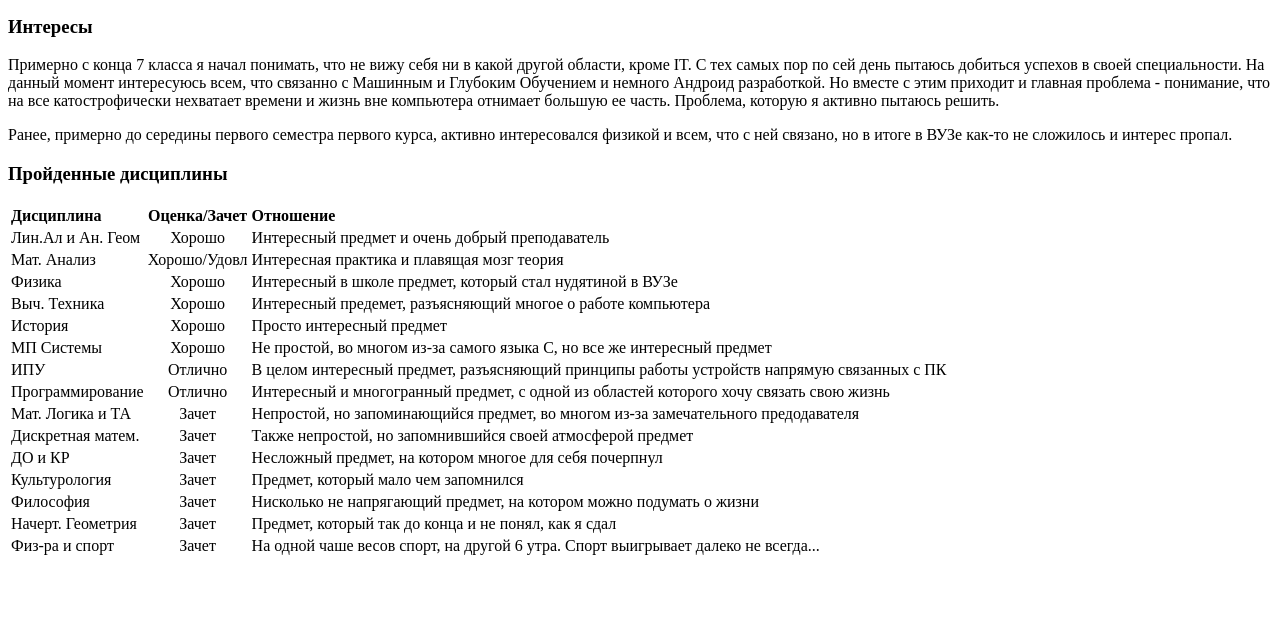
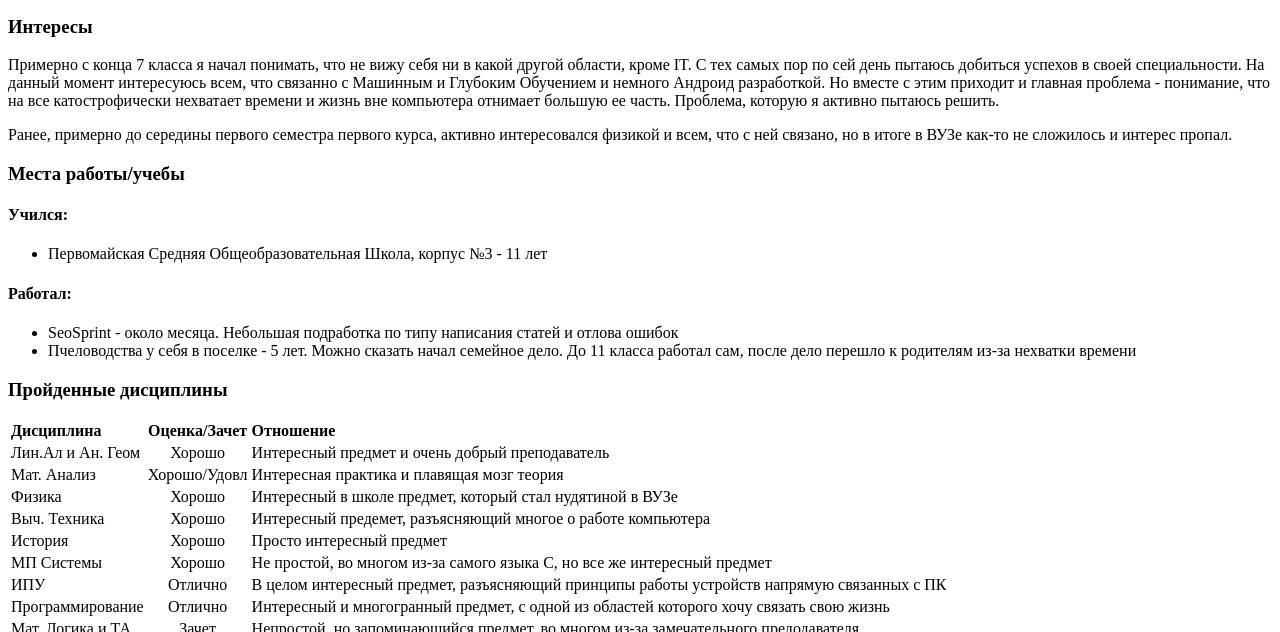
Before and after one commit to HopelessFlavor/profile, an Eleventy site: page src/index.md in a window 1280 px wide. Shown: the part 468-1100 px from the top of the page. Before the commit the page ends 1034 px from the top, so only its background shows below. Built offline with nearby package versions, Linux system fonts and the light colour scheme; Eleventy itself is replaced by a stand-in of ours; files that its build step writes are made by us from their sources.

```diff
--- a/src/index.md
+++ b/src/index.md
@@ -19,6 +19,15 @@
 Ранее, примерно до середины первого семестра первого курса, активно интересовался физикой и всем,
 что с ней связано, но в итоге в ВУЗе как-то не сложилось и интерес пропал.
 
+### Места работы/учебы
+
+#### Учился:
+* Первомайская Средняя Общеобразовательная Школа, корпус №3 - 11 лет
+
+#### Работал:
+* SeoSprint - около месяца. Небольшая подработка по типу написания статей и отлова ошибок
+* Пчеловодства у себя в поселке - 5 лет. Можно сказать начал семейное дело. До 11 класса работал сам, после дело перешло к родителям из-за нехватки времени
+
 ### Пройденные дисциплины
 | Дисциплина       | Оценка/Зачет| Отношение                                                                                 |
 |:-----------------|:-----------:|:------------------------------------------------------------------------------------------|
```
Also changed, not shown: assets/U3haZyLNxvw.jpg (added), 1 other file.
